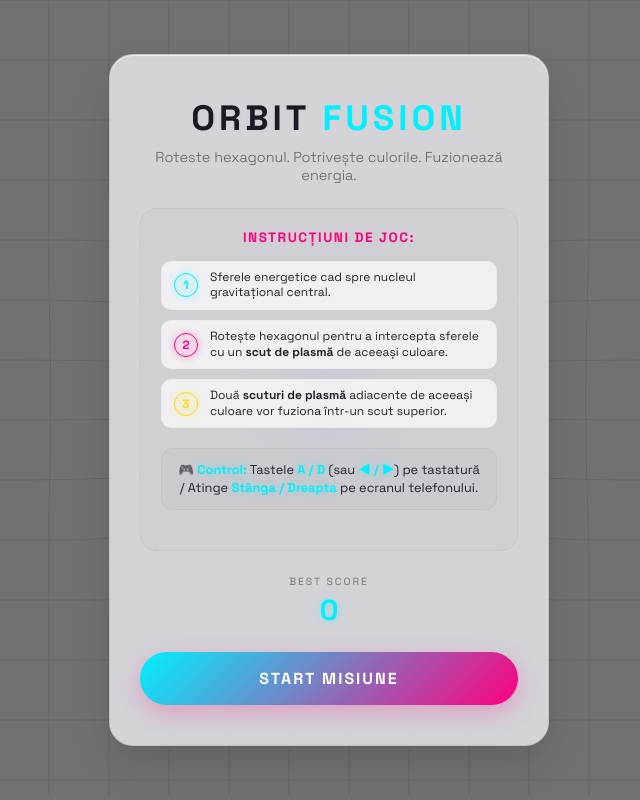
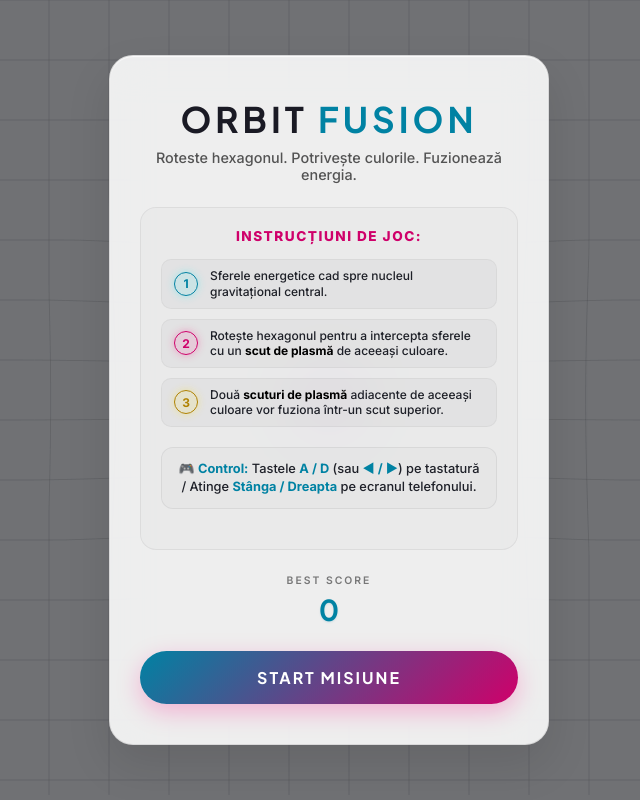
Before and after one commit to andreidaniel/orbit-fusion, a website: page index.html in a window 1280 px wide. Shown: the whole page, without its empty margins (311-951 px from the left). Drawn offline with Linux system fonts and the light colour scheme.

Commit message:
Add files via upload

```diff
--- a/app.js
+++ b/app.js
@@ -467,7 +467,7 @@ class FloatingText {
         ctx.save();
         ctx.globalAlpha = this.alpha;
         ctx.fillStyle = this.color;
-        ctx.font = 'bold 16px "Space Grotesk"';
+        ctx.font = 'bold 16px "Inter"';
         ctx.textAlign = 'center';
         ctx.fillText(this.text, this.x, this.y);
         ctx.restore();
@@ -730,12 +730,12 @@ function checkFusions(originIdx) {
 function triggerNovaBlast(segIdx) {
     // Nova blast clears all active orbs on the screen and heals core
     soundManager.playFusion();
-    shockwaves.push(new Shockwave(0, 0, window.innerWidth / 2, '#ffffff'));
+    shockwaves.push(new Shockwave(0, 0, window.innerWidth / 2, currentTheme === 'light' ? '#8800cc' : '#ffffff'));
 
     orbs.forEach(orb => {
         // Turn each cleared orb into floating scores
         score += 15 * level;
-        floatingTexts.push(new FloatingText(orb.x, orb.y, "+15", '#ffffff'));
+        floatingTexts.push(new FloatingText(orb.x, orb.y, "+15", currentTheme === 'light' ? '#1c1c24' : '#ffffff'));
 
         for (let k = 0; k < 8; k++) {
             particles.push(new Particle(
@@ -788,7 +788,7 @@ function levelUp() {
     stability = Math.min(100, stability + 25);
 
     // Set game state briefly to clear screen
-    shockwaves.push(new Shockwave(0, 0, window.innerWidth / 1.5, '#ff007f'));
+    shockwaves.push(new Shockwave(0, 0, window.innerWidth / 1.5, COLORS[1].hex));
     orbs = []; // Clear current enemies
 
     // Display LEVEL UP banner overlay
@@ -813,7 +813,7 @@ function levelUp() {
             0, 0,
             Math.cos(angle) * sp,
             Math.sin(angle) * sp,
-            '#ff007f',
+            COLORS[1].hex,
             1.0,
             4,
             0.5
@@ -833,7 +833,7 @@ function createCoreDamageParticles() {
             0, 0,
             Math.cos(angle) * sp,
             Math.sin(angle) * sp,
-            '#ffdd00',
+            COLORS[2].hex,
             0.9,
             3,
             1.5
--- a/index.html
+++ b/index.html
@@ -4,11 +4,11 @@
     <meta charset="UTF-8">
     <meta name="viewport" content="width=device-width, initial-scale=1.0, maximum-scale=1.0, user-scalable=no">
     <title>Orbit Fusion - Cosmic Arcade Puzzle</title>
-    <!-- Google Fonts: Space Grotesk -->
+    <!-- Google Fonts: Plus Jakarta Sans & Inter -->
     <link rel="preconnect" href="https://fonts.googleapis.com">
     <link rel="preconnect" href="https://fonts.gstatic.com" crossorigin>
-    <link href="https://fonts.googleapis.com/css2?family=Space+Grotesk:wght@300;400;600;700&display=swap" rel="stylesheet">
-    <link rel="stylesheet" href="style.css?v=1.3">
+    <link href="https://fonts.googleapis.com/css2?family=Inter:wght@300;400;500;600;700;800&family=Plus+Jakarta+Sans:wght@400;500;600;700;800&display=swap" rel="stylesheet">
+    <link rel="stylesheet" href="style.css?v=1.4">
     <script>
         // Căutător global de erori pentru afișarea excepțiilor direct pe ecran (ajută la diagnosticare)
         window.onerror = function(message, source, lineno, colno, error) {
@@ -176,6 +176,6 @@
         </div>
     </div>
 
-    <script src="app.js?v=1.3"></script>
+    <script src="app.js?v=1.4"></script>
 </body>
 </html>
--- a/style.css
+++ b/style.css
@@ -16,8 +16,9 @@
     --white: #ffffff;
     --red: #ff3344;
 
-    /* Font */
-    --font-family: 'Space Grotesk', -apple-system, BlinkMacSystemFont, "Segoe UI", Roboto, sans-serif;
+    /* Font System */
+    --font-title: 'Plus Jakarta Sans', -apple-system, BlinkMacSystemFont, "Segoe UI", Roboto, sans-serif;
+    --font-body: 'Inter', -apple-system, BlinkMacSystemFont, "Segoe UI", Roboto, sans-serif;
 }
 
 /* Base Reset & Setup */
@@ -35,8 +36,37 @@ html, body {
     height: 100%;
     overflow: hidden;
     background-color: var(--bg-color);
-    font-family: var(--font-family);
+    font-family: var(--font-body);
     color: #ffffff;
+}
+
+/* Scrollbar styling */
+::-webkit-scrollbar {
+    width: 6px;
+    height: 6px;
+}
+::-webkit-scrollbar-track {
+    background: rgba(255, 255, 255, 0.02);
+}
+::-webkit-scrollbar-thumb {
+    background: rgba(255, 255, 255, 0.12);
+    border-radius: 10px;
+}
+::-webkit-scrollbar-thumb:hover {
+    background: rgba(255, 255, 255, 0.25);
+}
+
+/* Typography Mapping for Premium Interface Legibility */
+.game-title,
+.game-over-title,
+.level-up-content h2,
+.neon-text-magenta,
+.hud-value,
+.best-score-val,
+.go-stat-value,
+.combo-badge,
+.high-score-badge {
+    font-family: var(--font-title);
 }
 
 #game-container {
@@ -549,7 +579,7 @@ html, body {
     border: none;
     border-radius: 100px;
     color: #ffffff;
-    font-family: var(--font-family);
+    font-family: var(--font-title);
     font-size: 1rem;
     font-weight: 700;
     text-transform: uppercase;
@@ -884,95 +914,177 @@ html, body {
    ========================================================================== */
 
 body.light-theme {
-    --bg-color: #eef1f6;
-    --panel-bg: rgba(244, 244, 250, 0.75);
-    --border-glow: rgba(0, 0, 0, 0.06);
+    --bg-color: #e9ecf3;
+    --panel-bg: rgba(255, 255, 255, 0.88); /* Mai solid pentru a spori contrastul textului */
+    --border-glow: rgba(0, 0, 0, 0.08);
+
+    /* Culori neon întunecate și contrastante pentru modul deschis */
+    --cyan: #0082a3;       /* Albastru cyan intens, lizibil */
+    --magenta: #cf006a;    /* Purpuriu magenta intens, lizibil */
+    --yellow: #b08200;     /* Galben solar auriu/chihlimbar (contrast ridicat) */
+    --green: #008c37;      /* Verde intens */
+    --purple: #8300c2;     /* Violet regal */
+    --white: #141418;      /* Negru cărbune pentru elementele deschise */
+    --red: #cf152d;        /* Roșu rubin închis pentru erori */
+
     color: #1a1a24;
 }
 
 body.light-theme #game-container {
-    background: radial-gradient(circle at center, #e2e8f4 0%, #cbd5e8 100%);
+    background: radial-gradient(circle at center, #dfe5f2 0%, #c4cfdf 100%);
 }
 
 body.light-theme .hud-item {
-    color: #1c1c24;
-    border-color: rgba(0, 0, 0, 0.05);
-    box-shadow: 0 4px 15px rgba(0, 0, 0, 0.06);
+    color: #1a1a24;
+    border-color: rgba(0, 0, 0, 0.08);
+    box-shadow: 0 4px 16px rgba(0, 0, 0, 0.05);
 }
 
 body.light-theme .hud-label {
-    color: rgba(0, 0, 0, 0.45);
+    color: rgba(0, 0, 0, 0.5);
+    font-weight: 600; /* Text mai vizibil */
 }
 
 body.light-theme .glass-panel {
-    color: #1a1b22;
-    border-color: rgba(0, 0, 0, 0.08);
-    box-shadow: 0 20px 40px rgba(0, 0, 0, 0.12),
-                inset 0 1px 1px rgba(255, 255, 255, 0.7);
+    color: #1a1a24;
+    border-color: rgba(0, 0, 0, 0.09);
+    box-shadow: 0 20px 45px rgba(0, 0, 0, 0.1),
+                inset 0 1px 1px rgba(255, 255, 255, 0.8);
 }
 
 body.light-theme .game-title {
-    color: #1a1b22;
-    text-shadow: 0 0 10px rgba(0, 0, 0, 0.02);
+    color: #1a1a24;
+    text-shadow: none; /* Fără străluciri lăptoase greu de citit */
 }
 
 body.light-theme .game-tagline {
-    color: rgba(0, 0, 0, 0.55);
+    color: rgba(0, 0, 0, 0.65);
+    font-weight: 500;
 }
 
 body.light-theme .tutorial-box {
-    background: rgba(0, 0, 0, 0.02);
+    background: rgba(0, 0, 0, 0.015);
+    border-color: rgba(0, 0, 0, 0.06);
+}
+
+body.light-theme .tutorial-box h3 {
+    font-weight: 800;
+}
+
+body.light-theme .step-item {
+    background: rgba(0, 0, 0, 0.03); /* Carduleț ușor mai întunecat pentru contrast */
     border-color: rgba(0, 0, 0, 0.04);
 }
 
-body.light-theme .step-item {
-    background: rgba(255, 255, 255, 0.7);
-    border-color: rgba(0, 0, 0, 0.02);
+body.light-theme .step-item p {
+    color: #1e2028;
+    font-weight: 500;
 }
 
-body.light-theme .step-item p {
-    color: #22232a;
+body.light-theme .step-item p strong {
+    color: #000000;
+    font-weight: 700;
 }
 
 body.light-theme .control-tip {
-    background: rgba(0, 0, 0, 0.02);
-    border-color: rgba(0, 0, 0, 0.04);
+    background: rgba(0, 0, 0, 0.015);
+    border-color: rgba(0, 0, 0, 0.06);
 }
 
 body.light-theme .control-tip p {
-    color: #22232a;
+    color: #1e2028;
+    font-weight: 500;
+}
+
+body.light-theme .control-tip strong {
+    color: var(--cyan);
+    text-shadow: none;
 }
 
 body.light-theme .best-score-label {
-    color: rgba(0, 0, 0, 0.45);
+    color: rgba(0, 0, 0, 0.5);
+    font-weight: 600;
 }
 
 body.light-theme .history-box {
-    background: rgba(0, 0, 0, 0.02);
-    border-color: rgba(0, 0, 0, 0.04);
+    background: rgba(0, 0, 0, 0.015);
+    border-color: rgba(0, 0, 0, 0.06);
 }
 
 body.light-theme .hist-date {
-    color: rgba(0, 0, 0, 0.4);
+    color: rgba(0, 0, 0, 0.5);
 }
 
 body.light-theme .hist-level {
-    color: #22232a;
+    color: #1a1a24;
 }
 
+body.light-theme .hist-score {
+    color: #1a1a24;
+}
+
+/* Butoanele de control (Sound / Pause / Theme) în modul Light */
 body.light-theme .sound-toggle-btn,
 body.light-theme .pause-toggle-btn,
 body.light-theme .theme-toggle-btn {
-    color: rgba(0, 0, 0, 0.6);
-    border-color: rgba(0, 0, 0, 0.06);
-    box-shadow: 0 4px 15px rgba(0, 0, 0, 0.06);
+    background: rgba(255, 255, 255, 0.85);
+    color: #2c2c35;
+    border-color: rgba(0, 0, 0, 0.1);
+    box-shadow: 0 4px 12px rgba(0, 0, 0, 0.05);
 }
 
 body.light-theme .sound-toggle-btn:hover,
 body.light-theme .pause-toggle-btn:hover,
 body.light-theme .theme-toggle-btn:hover {
     color: #000000;
-    border-color: rgba(0, 0, 0, 0.15);
+    border-color: rgba(0, 0, 0, 0.25);
+    background: #ffffff;
+}
+
+/* Redefinire umbre text / neon în modul Light pentru contrast mărit */
+body.light-theme .neon-cyan {
+    text-shadow: 0 1px 2px rgba(0, 130, 163, 0.15);
+}
+
+body.light-theme .neon-magenta {
+    text-shadow: 0 1px 2px rgba(207, 0, 106, 0.15);
+}
+
+body.light-theme .neon-yellow {
+    text-shadow: 0 1px 2px rgba(176, 130, 0, 0.15);
+}
+
+body.light-theme .neon-red-text {
+    text-shadow: 0 1px 2px rgba(207, 21, 45, 0.15);
+}
+
+body.light-theme .neon-text-magenta {
+    text-shadow: 0 1px 2px rgba(207, 0, 106, 0.2);
+}
+
+/* Ecranul Level Up în modul Light */
+body.light-theme .level-up-content {
+    background: rgba(255, 255, 255, 0.95);
+    border-color: rgba(207, 0, 106, 0.4);
+    box-shadow: 0 10px 40px rgba(207, 0, 106, 0.15);
+}
+
+body.light-theme #level-up-text {
+    color: #1a1a24;
+}
+
+/* Scrollbar personalizat în modul Light */
+body.light-theme ::-webkit-scrollbar-track {
+    background: rgba(0, 0, 0, 0.03);
+}
+
+body.light-theme ::-webkit-scrollbar-thumb {
+    background: rgba(0, 0, 0, 0.15);
+    border-radius: 10px;
+}
+
+body.light-theme ::-webkit-scrollbar-thumb:hover {
+    background: rgba(0, 0, 0, 0.25);
 }
 
 body.light-theme .xp-bar-container,
```
